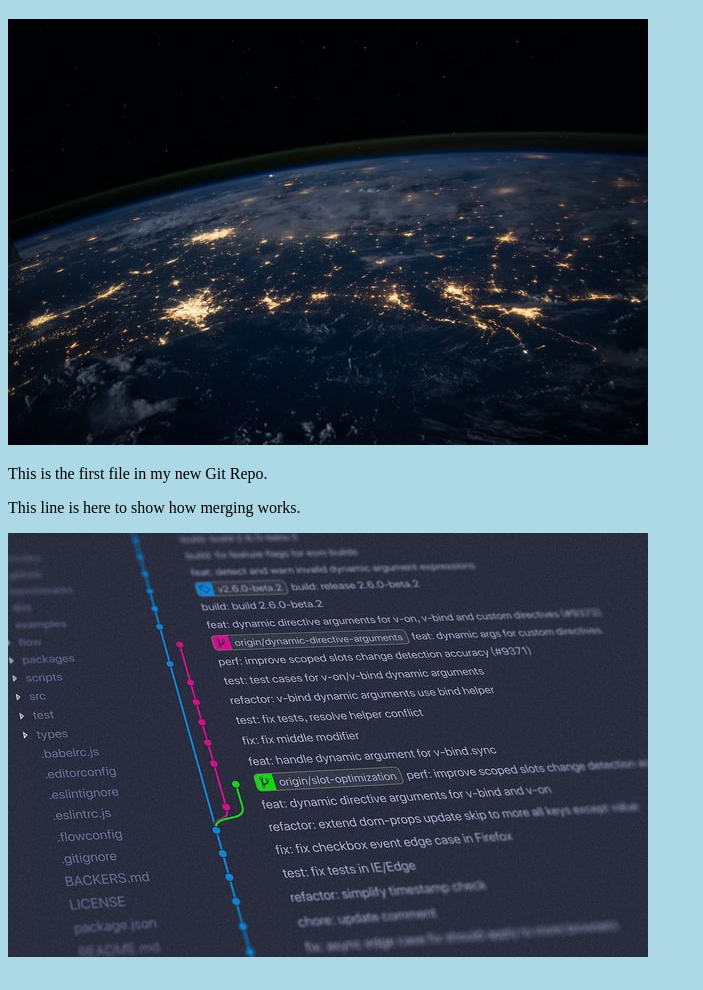
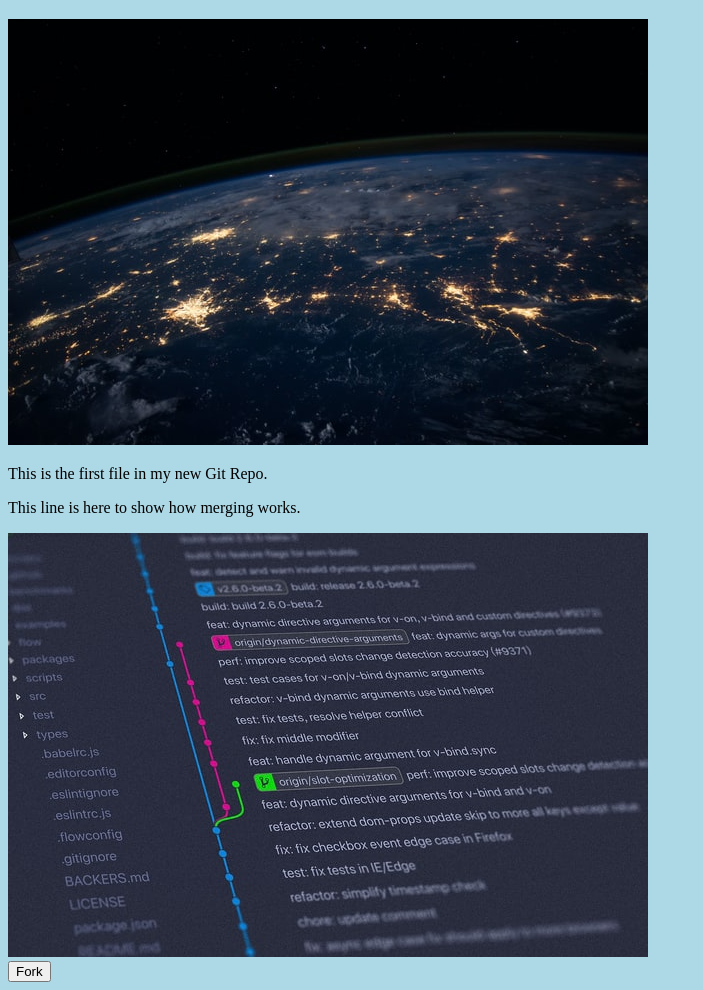
Before and after one commit to Smart-Gruuu/mini0708.github.io, a plain HTML site: page index.html in a window 1280 px wide. Shown: the part 61-1051 px from the top of the page, without its empty margins (0-703 px from the left). Before the commit the page ends 1030 px from the top, so only its background shows below. Drawn offline with Linux system fonts and the light colour scheme.

Commit message:
Fork test

```diff
--- a/index.html
+++ b/index.html
@@ -12,5 +12,7 @@
 <p>This line is here to show how merging works.</p>
 <div><img src="img_hello_git.jpg" alt="Hello Git" style="width:100%;max-width:640px"></div>
 
+<button>Fork</button>
+
 </body>
 </html>
```
